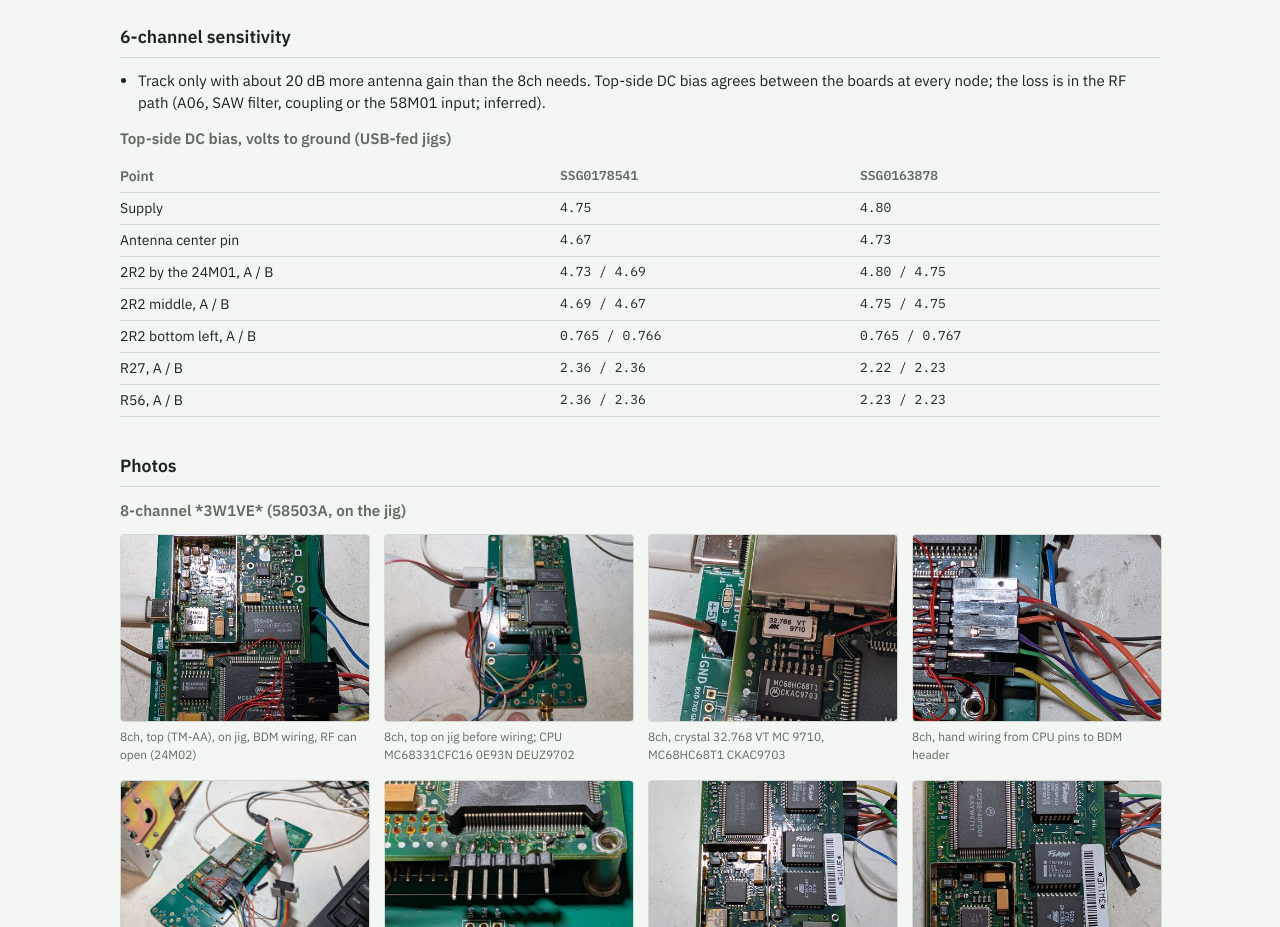
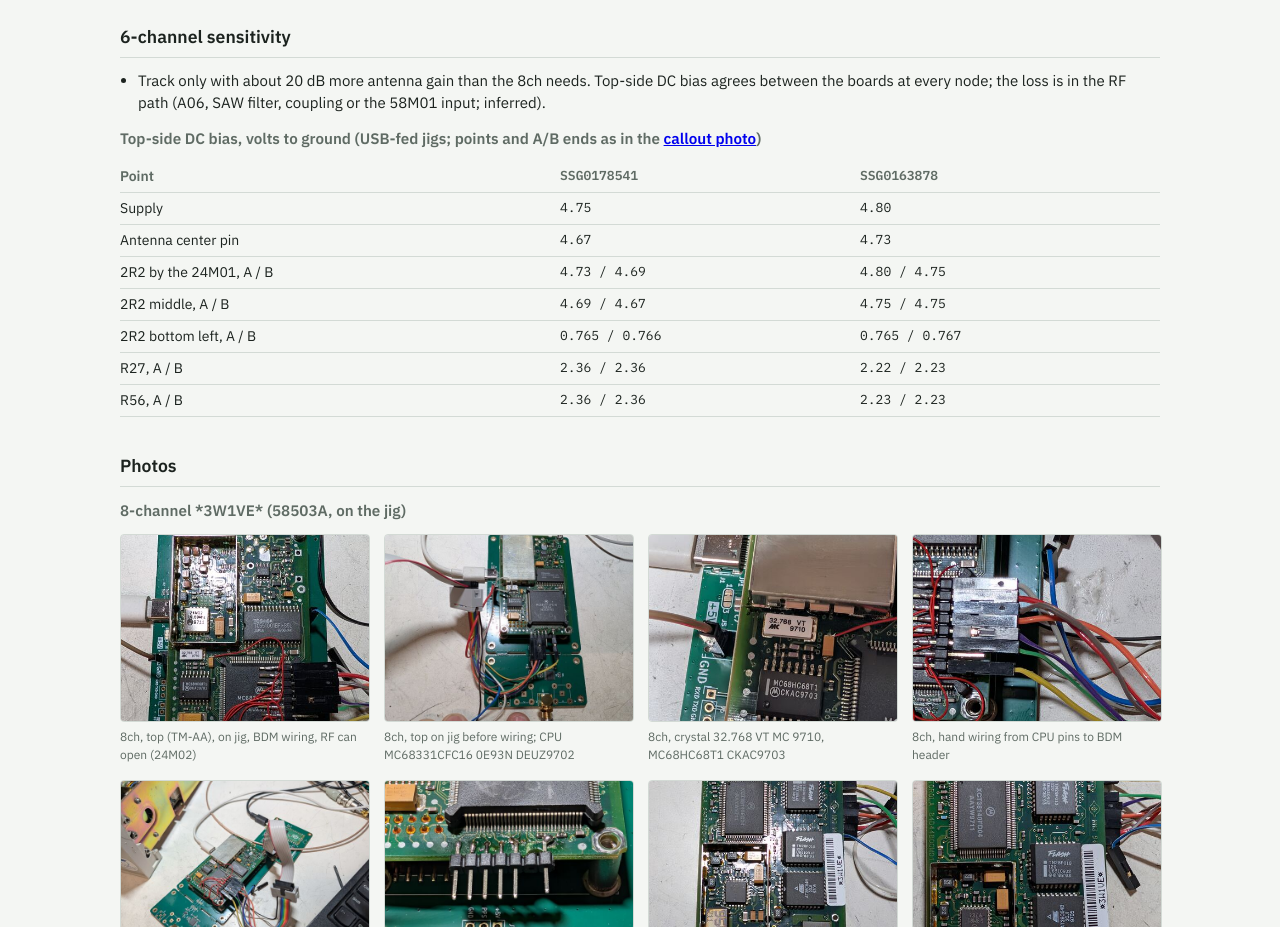
Before and after one commit to charlieh0tel/oncore-vp, a plain HTML site: page index.html in a window 1280 px wide. Shown: the part 6060-6987 px from the top of the page. Drawn offline with Linux system fonts and the light colour scheme.

Commit message:
6ch top-can bias-point callout photo, linked from the bias tables

```diff
--- a/index.html
+++ b/index.html
@@ -423,7 +423,7 @@ CS7    $FFE8 $7830   CS8 $0004 $7830   CS9 $1006 $7870   CS10 $1806 $7870</pre>
   <ul>
     <li>Track only with about 20 dB more antenna gain than the 8ch needs. Top-side DC bias agrees between the boards at every node; the loss is in the RF path (A06, SAW filter, coupling or the 58M01 input; inferred).</li>
   </ul>
-  <h3>Top-side DC bias, volts to ground (USB-fed jigs)</h3>
+  <h3>Top-side DC bias, volts to ground (USB-fed jigs; points and A/B ends as in the <a href="docs/images/6ch-7VGN4-top-can-bias-points.jpg">callout photo</a>)</h3>
   <div class="scroll"><table>
     <tr><th class="t">Point</th><th>SSG0178541</th><th>SSG0163878</th></tr>
     <tr><td class="t">Supply</td><td>4.75</td><td>4.80</td></tr>
```
Also changed, not shown: docs/images/6ch-7VGN4-top-can-bias-points.jpg (added), 2 other files.
